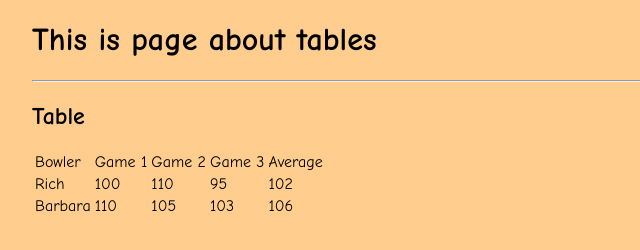
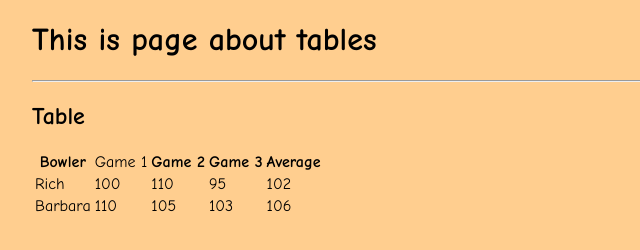
Before and after one commit to ghostik89/Learn-HTML-and-CSS, a plain HTML site: page newsite/tables.html in a window 1280 px wide. Shown: the full height of the page, 160-800 px from the left. Drawn offline with Linux system fonts and the light colour scheme.

Commit message:
complete tables

```diff
--- a/newsite/tables.html
+++ b/newsite/tables.html
@@ -23,14 +23,15 @@
     <table>
       <!--This's rows-->
       <tr>
-        <!--This's cell-->
-        <td>Bowler</td>
-        <td>Game 1</td>
-        <td>Game 2</td>
-        <td>Game 3</td>
-        <td>Average</td>
+        <!--This's header for cell-->
+        <th>Bowler</th>
+        <td>Game 1</th>
+        <th>Game 2</th>
+        <th>Game 3</th>
+        <th>Average</th>
       </tr>
       <tr>
+        <!--This's cell-->
         <td>Rich</td>
         <td>100</td>
         <td>110</td>
```
